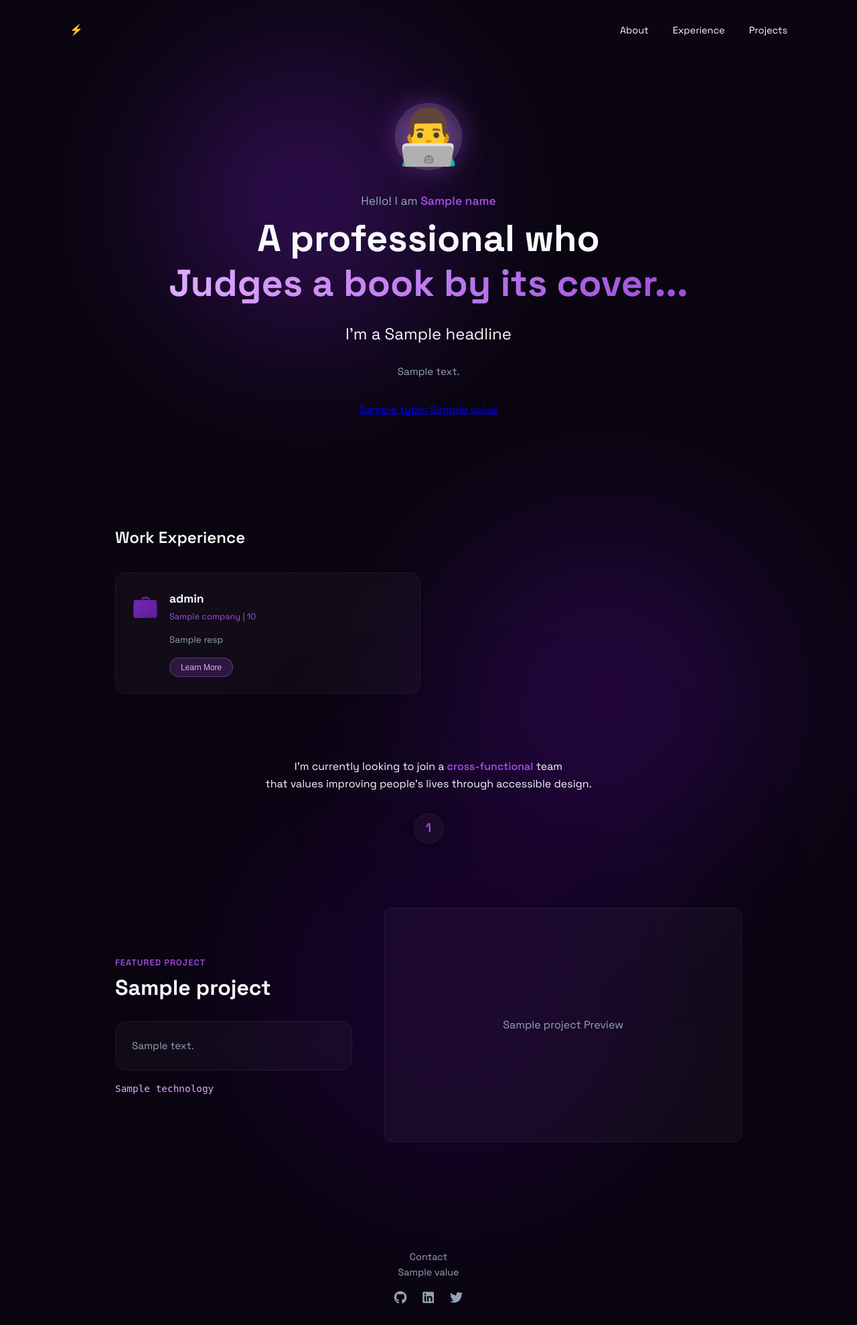
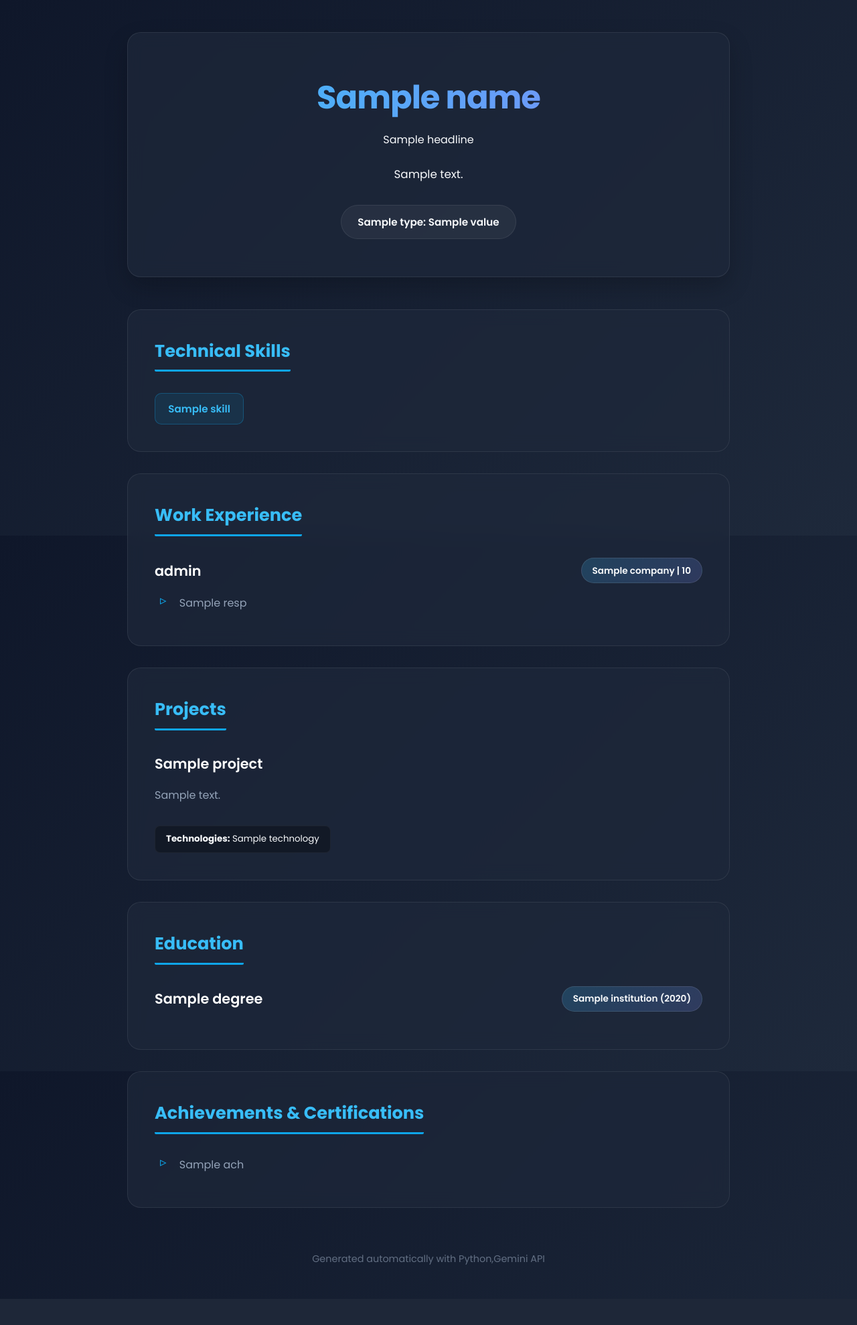
Before and after one commit to latenight-coder05/ai_portfolio_generator, a Flask app: template templates/template.html in a window 1280 px wide. Shown: the whole page at 67% size. After the commit the page ends 1940 px from the top, so only its background shows below. Run offline with Flask 3, Linux system fonts and the light colour scheme; the template is opened without the code that fills it: most values are stand-ins (such as "Sample title", 1, 10 or a date in 2020).

Commit message:
Overhaul layout to normal one without cursor

```diff
--- a/static/style.css
+++ b/static/style.css
@@ -1,160 +1,265 @@
-@import url('https://fonts.googleapis.com/css2?family=Space+Grotesk:wght@300;400;600;700&display=swap');
+/* Import a modern, clean font from Google Fonts */
+@import url('https://fonts.googleapis.com/css2?family=Poppins:wght@300;400;600;700&display=swap');
 
 :root {
-  --bg-dark: #0a0510;
-  --glass-bg: rgba(255, 255, 255, 0.03);
-  --glass-border: rgba(255, 255, 255, 0.05);
-  --primary: #9d4edd;
-  --secondary: #7b2cbf;
+  /* Modern dark gradient background */
+  --bg-gradient: linear-gradient(135deg, #0f172a 0%, #1e293b 100%);
+
+  /* Glassmorphism card effects */
+  --card-bg: rgba(30, 41, 59, 0.7);
+  --card-border: rgba(255, 255, 255, 0.08);
+
+  /* Vibrant accent colors */
+  --primary: #0ea5e9;
+  --primary-hover: #38bdf8;
   --text-main: #f8fafc;
   --text-muted: #94a3b8;
+  --accent-glow: 0 8px 20px rgba(14, 165, 233, 0.3);
 }
 
-* { margin: 0; padding: 0; box-sizing: border-box; }
+* {
+  margin: 0;
+  padding: 0;
+  box-sizing: border-box;
+}
 
 body {
-  font-family: 'Space Grotesk', sans-serif;
-  background-color: var(--bg-dark);
+  font-family: 'Poppins', sans-serif;
+  background: var(--bg-gradient);
+  background-attachment: fixed;
   color: var(--text-main);
-  line-height: 1.6;
-  overflow-x: hidden;
-  position: relative;
+  line-height: 1.7;
+  padding: 3rem 1.5rem;
 }
 
-/* Background Glowing Orbs */
-.glow-orb {
-  position: absolute;
-  border-radius: 50%;
-  filter: blur(120px);
-  z-index: -1;
-  opacity: 0.5;
-}
-.orb-1 { top: 5%; left: 20%; width: 400px; height: 400px; background: #5a189a; }
-.orb-2 { top: 40%; right: 10%; width: 500px; height: 500px; background: #3c096c; }
-.orb-3 { bottom: 10%; left: 30%; width: 600px; height: 600px; background: #240046; }
-
-.navbar {
-  display: flex;
-  justify-content: space-between;
-  padding: 2rem 4rem;
-  max-width: 1200px;
+.container {
+  max-width: 900px;
   margin: 0 auto;
 }
-.nav-links a {
-  color: var(--text-main);
-  text-decoration: none;
-  margin-left: 2rem;
-  font-size: 0.9rem;
+
+/* ================= HEADER SECTION ================= */
+.header {
+  text-align: center;
+  padding: 3.5rem 2rem;
+  background: var(--card-bg);
+  backdrop-filter: blur(12px); /* Frosted glass blur */
+  border-radius: 20px;
+  border: 1px solid var(--card-border);
+  margin-bottom: 3rem;
+  box-shadow: 0 15px 35px rgba(0,0,0,0.2);
+  animation: fadeInDown 0.8s ease;
 }
 
-.container { max-width: 1000px; margin: 0 auto; padding: 0 2rem; }
-
-.header { text-align: center; padding: 4rem 0; }
-.profile-wrapper { position: relative; display: inline-block; margin-bottom: 2rem; }
-.profile-glow {
-  position: absolute;
-  top: 50%; left: 50%;
-  transform: translate(-50%, -50%);
-  width: 120px; height: 120px;
-  background: radial-gradient(circle, var(--primary) 0%, transparent 70%);
-  filter: blur(20px);
-  z-index: 0;
-}
-.profile-pic {
-  position: relative;
-  z-index: 1;
-  font-size: 5rem;
-  background: rgba(255,255,255,0.1);
-  border-radius: 50%;
-  width: 100px; height: 100px;
-  display: flex; align-items: center; justify-content: center;
-  border: 1px solid var(--glass-border);
-  backdrop-filter: blur(10px);
-}
-
-.greeting { font-size: 1.1rem; color: var(--text-muted); margin-bottom: 0.5rem; }
-.highlight { color: var(--primary); font-weight: 600; }
-h1 { font-size: 3.5rem; line-height: 1.2; margin-bottom: 1.5rem; }
-.gradient-text {
-  background: linear-gradient(to right, #e0aaff, #9d4edd);
-  background-clip: text;
-  -webkit-background-clip: text;
-  -webkit-text-fill-color: transparent;
-}
-
-.typewriter-text { font-size: 1.5rem; font-weight: 400; margin-bottom: 1.5rem; }
-.summary { max-width: 600px; margin: 0 auto 2rem; color: var(--text-muted); font-size: 0.95rem; }
-
-.section { margin-top: 6rem; }
-.section-title { font-size: 1.5rem; margin-bottom: 2rem; font-weight: 600; }
-
-.grid-2col { display: grid; grid-template-columns: 1fr 1fr; gap: 1.5rem; }
-.glass-card {
-  background: var(--glass-bg);
-  backdrop-filter: blur(16px);
-  border: 1px solid var(--glass-border);
-  border-radius: 16px;
-  padding: 1.5rem;
-  display: flex;
-  gap: 1rem;
-  transition: transform 0.3s ease;
-}
-.card-icon {
-  font-size: 2rem;
-  background: linear-gradient(135deg, #7b2cbf, #3c096c);
+.header h1 {
+  font-size: 3rem;
+  font-weight: 700;
+  /* Gradient text effect */
+  background: linear-gradient(to right, #38bdf8, #818cf8);
   -webkit-background-clip: text;
   background-clip: text;
   -webkit-text-fill-color: transparent;
+  margin-bottom: 0.5rem;
+  letter-spacing: -1px;
 }
-.card-content h4 { font-size: 1.1rem; margin-bottom: 0.2rem; }
-.meta { display: block; font-size: 0.8rem; color: var(--primary); margin-bottom: 0.8rem; }
-.small-text { font-size: 0.85rem; color: var(--text-muted); margin-bottom: 1rem; }
-.card-btn {
-  background: rgba(157, 78, 221, 0.2);
-  color: #e0aaff;
-  border: 1px solid rgba(157, 78, 221, 0.5);
+
+.headline {
+  overflow: hidden;
+  white-space: nowrap;
+  /* Removed the border-right cursor */
+  animation: typing 2s steps(40, end); /* Removed the blinking animation */
+  margin: 0 auto 1.5rem auto;
+  max-width: fit-content;
+}
+
+.summary {
+  max-width: 700px;
+  margin: 0 auto 2rem auto;
+  font-size: 1.05rem;
+  color: var(--text-main);
+}
+
+/* ================= INTERACTIVE BUTTONS ================= */
+.contact-links {
+  display: flex;
+  flex-wrap: wrap;
+  justify-content: center;
+  gap: 1rem;
+}
+
+.contact-links a {
+  text-decoration: none;
+  color: var(--text-main);
+  background: rgba(255, 255, 255, 0.05);
+  padding: 0.7rem 1.5rem;
+  border-radius: 30px;
+  border: 1px solid var(--card-border);
+  font-size: 0.95rem;
+  font-weight: 600;
+  transition: all 0.3s ease;
+}
+
+/* Button Hover State */
+.contact-links a:hover {
+  background: var(--primary);
+  color: #fff;
+  border-color: var(--primary);
+  box-shadow: var(--accent-glow);
+  transform: translateY(-4px); /* Lifts the button up */
+}
+
+/* ================= CONTENT CARDS ================= */
+.card {
+  background: var(--card-bg);
+  backdrop-filter: blur(12px);
+  border-radius: 20px;
+  border: 1px solid var(--card-border);
+  padding: 2.5rem;
+  margin-bottom: 2rem;
+  transition: transform 0.4s ease, box-shadow 0.4s ease, border-color 0.4s;
+  animation: fadeInUp 0.8s ease backwards;
+}
+
+/* Staggered load animations for cards */
+.card:nth-child(1) { animation-delay: 0.1s; }
+.card:nth-child(2) { animation-delay: 0.2s; }
+.card:nth-child(3) { animation-delay: 0.3s; }
+.card:nth-child(4) { animation-delay: 0.4s; }
+
+/* Card Hover State */
+.card:hover {
+  transform: translateY(-6px);
+  box-shadow: 0 20px 40px rgba(0,0,0,0.4);
+  border-color: rgba(56, 189, 248, 0.4);
+}
+
+.card h2 {
+  font-size: 1.6rem;
+  color: var(--primary-hover);
+  margin-bottom: 2rem;
+  display: inline-block;
+  border-bottom: 3px solid var(--primary);
+  padding-bottom: 0.4rem;
+  border-radius: 2px;
+}
+
+/* ================= INTERACTIVE SKILLS ================= */
+.skills-grid {
+  display: flex;
+  flex-wrap: wrap;
+  gap: 1rem;
+}
+
+.skill-tag {
+  background: rgba(14, 165, 233, 0.1);
+  color: var(--primary-hover);
+  border: 1px solid rgba(14, 165, 233, 0.3);
+  padding: 0.6rem 1.2rem;
+  border-radius: 10px;
+  font-size: 0.95rem;
+  font-weight: 600;
+  transition: all 0.3s cubic-bezier(0.175, 0.885, 0.32, 1.275);
+  cursor: default;
+}
+
+/* Skill Hover State */
+.skill-tag:hover {
+  background: var(--primary);
+  color: #fff;
+  transform: scale(1.1) rotate(-2deg); /* Pops out and tilts slightly */
+  box-shadow: var(--accent-glow);
+}
+
+/* ================= LIST ITEMS & TYPOGRAPHY ================= */
+.item {
+  margin-bottom: 2.5rem;
+  padding-bottom: 2rem;
+  border-bottom: 1px solid rgba(255, 255, 255, 0.05);
+}
+
+.item:last-child {
+  margin-bottom: 0;
+  padding-bottom: 0;
+  border-bottom: none;
+}
+
+.item-header {
+  display: flex;
+  justify-content: space-between;
+  align-items: center;
+  flex-wrap: wrap;
+  margin-bottom: 1rem;
+  gap: 1rem;
+}
+
+.item-header h3 {
+  font-size: 1.3rem;
+  color: #fff;
+  font-weight: 600;
+}
+
+/* Highlighted Meta Badges (Dates/Companies) */
+.meta {
+  font-size: 0.85rem;
+  color: var(--text-main);
+  font-weight: 600;
+  background: linear-gradient(135deg, rgba(56, 189, 248, 0.2), rgba(129, 140, 248, 0.2));
   padding: 0.4rem 1rem;
   border-radius: 20px;
-  font-size: 0.75rem;
-  cursor: pointer;
-  transition: all 0.3s;
+  border: 1px solid rgba(255, 255, 255, 0.1);
 }
-.card-btn:hover { background: var(--primary); color: #fff; }
 
-.text-center { text-align: center; }
-.skills-dock {
-  display: flex; justify-content: center; gap: 1rem; margin-top: 2rem; flex-wrap: wrap;
+.item p {
+  color: var(--text-muted);
+  margin-bottom: 1rem;
 }
-.skill-icon {
-  width: 45px; height: 45px;
-  background: var(--glass-bg);
-  border: 1px solid var(--glass-border);
-  border-radius: 50%;
-  display: flex; align-items: center; justify-content: center;
-  font-weight: 600; font-size: 1.2rem; color: var(--primary);
-  box-shadow: 0 4px 15px rgba(0,0,0,0.3);
-  transition: transform 0.3s, box-shadow 0.3s;
+
+/* Custom Bullet Points */
+ul {
+  list-style-type: none;
+  margin-left: 0.5rem;
 }
-.skill-icon:hover { transform: translateY(-5px); box-shadow: 0 10px 25px rgba(157,78,221,0.4); }
 
-.project-showcase {
-  display: flex; align-items: center; gap: 3rem; margin-bottom: 6rem;
-}
-.project-showcase.reverse { flex-direction: row-reverse; }
-.project-info { flex: 1; }
-.project-info .badge { color: var(--primary); font-size: 0.8rem; font-weight: 600; text-transform: uppercase; letter-spacing: 1px; }
-.project-info h3 { font-size: 2rem; margin-bottom: 1.5rem; }
-.project-desc { padding: 1.5rem; font-size: 0.95rem; color: var(--text-muted); }
-.tech-stack { margin-top: 1rem; font-family: monospace; color: #e0aaff; font-size: 0.9rem; }
-.project-image-placeholder {
-  flex: 1.5;
-  background: var(--glass-bg);
-  border: 1px solid var(--glass-border);
-  border-radius: 12px;
-  height: 350px;
-  display: flex; align-items: center; justify-content: center;
+ul li {
+  position: relative;
+  padding-left: 1.8rem;
+  margin-bottom: 0.6rem;
   color: var(--text-muted);
 }
 
-footer { text-align: center; padding: 4rem 0 2rem; color: var(--text-muted); font-size: 0.9rem; }
-.social-icons { margin-top: 1rem; font-size: 1.2rem; display: flex; justify-content: center; gap: 1.5rem; }
+ul li::before {
+  content: "▹";
+  position: absolute;
+  left: 0;
+  color: var(--primary);
+  font-size: 1.2rem;
+  line-height: 1;
+}
+
+.tech-stack small {
+  display: inline-block;
+  margin-top: 1rem;
+  color: var(--text-main);
+  background: rgba(0, 0, 0, 0.3);
+  padding: 0.5rem 1rem;
+  border-radius: 8px;
+  border: 1px solid rgba(255, 255, 255, 0.05);
+}
+
+footer {
+  text-align: center;
+  margin-top: 4rem;
+  color: var(--text-muted);
+  font-size: 0.9rem;
+  opacity: 0.6;
+}
+
+/* ================= KEYFRAME ANIMATIONS ================= */
+@keyframes fadeInDown {
+  from { opacity: 0; transform: translateY(-30px); }
+  to { opacity: 1; transform: translateY(0); }
+}
+
+@keyframes fadeInUp {
+  from { opacity: 0; transform: translateY(30px); }
+  to { opacity: 1; transform: translateY(0); }
+}
--- a/templates/template.html
+++ b/templates/template.html
@@ -4,41 +4,16 @@
   <meta charset="UTF-8" />
   <meta name="viewport" content="width=device-width, initial-scale=1.0" />
   <title>{{ name }} | Portfolio</title>
+
+  <!-- Updated link for Flask to find style.css inside the static folder -->
   <link rel="stylesheet" href="{{ url_for('static', filename='style.css') }}" />
-  <link rel="stylesheet" href="https://cdnjs.cloudflare.com/ajax/libs/font-awesome/6.4.0/css/all.min.css">
 </head>
 <body>
-  <div class="glow-orb orb-1"></div>
-  <div class="glow-orb orb-2"></div>
-  <div class="glow-orb orb-3"></div>
-
-  <nav class="navbar">
-    <div class="logo">⚡</div>
-    <div class="nav-links">
-      <a href="#about">About</a>
-      <a href="#experience">Experience</a>
-      <a href="#projects">Projects</a>
-    </div>
-  </nav>
-
   <div class="container">
-    <header class="header" id="about">
-      <div class="profile-wrapper">
-        <div class="profile-glow"></div>
-        <div class="profile-pic">👨‍💻</div>
-      </div>
-
-      <p class="greeting">Hello! I am <span class="highlight">{{ name }}</span></p>
-      <h1>A professional who <br> <span class="gradient-text">Judges a book by its cover...</span></h1>
-
-      <!-- Blinking cursor removed here -->
-      {% if headline %}
-        <h2 class="typewriter-text">I'm a {{ headline }}</h2>
-      {% endif %}
-
-      {% if summary %}
-        <p class="summary">{{ summary }}</p>
-      {% endif %}
+    <header class="header">
+      <h1>{{ name }}</h1>
+      {% if headline %}<p class="headline">{{ headline }}</p>{% endif %}
+      {% if summary %}<p class="summary">{{ summary }}</p>{% endif %}
 
       {% if contact and contact|length > 0 %}
       <div class="contact-links">
@@ -54,83 +29,87 @@
     </header>
 
     <main>
-      {% if experience and experience|length > 0 %}
-      <section class="section" id="experience">
-        <h3 class="section-title">Work Experience</h3>
-        <div class="grid-2col">
-          {% for job in experience %}
-            <div class="glass-card tilt-card">
-              <div class="card-icon">💼</div>
-              <div class="card-content">
-                <h4>{{ job.role }}</h4>
-                <span class="meta">{{ job.company }} | {{ job.duration }}</span>
-                {% if job.responsibilities %}
-                  <p class="small-text">{{ job.responsibilities[0] }}</p>
-                {% endif %}
-                <button class="card-btn">Learn More</button>
-              </div>
-            </div>
+      {% if skills and skills|length > 0 %}
+      <section class="card">
+        <h2>Technical Skills</h2>
+        <div class="skills-grid">
+          {% for skill in skills %}
+            <span class="skill-tag">{{ skill }}</span>
           {% endfor %}
         </div>
       </section>
       {% endif %}
 
-      {% if skills and skills|length > 0 %}
-      <section class="section text-center">
-        <p class="pre-title">I'm currently looking to join a <span class="highlight">cross-functional</span> team</p>
-        <p class="sub-title">that values improving people's lives through accessible design.</p>
-        <div class="skills-dock">
-          {% for skill in skills %}
-            <div class="skill-icon">{{ skill[0] }}</div>
+      {% if experience and experience|length > 0 %}
+      <section class="card">
+        <h2>Work Experience</h2>
+        {% for job in experience %}
+          <div class="item">
+            <div class="item-header">
+              <h3>{{ job.role }}</h3>
+              <span class="meta">{{ job.company }} | {{ job.duration }}</span>
+            </div>
+            {% if job.responsibilities and job.responsibilities|length > 0 %}
+            <ul>
+              {% for resp in job.responsibilities %}
+                <li>{{ resp }}</li>
               {% endfor %}
+            </ul>
+            {% endif %}
           </div>
+        {% endfor %}
       </section>
       {% endif %}
 
       {% if projects and projects|length > 0 %}
-      <section class="section" id="projects">
+      <section class="card">
+        <h2>Projects</h2>
         {% for project in projects %}
-          <div class="project-showcase {% if loop.index is divisibleby 2 %}reverse{% endif %}">
-            <div class="project-info">
-              <span class="badge">Featured Project</span>
+          <div class="item">
+            <div class="item-header">
               <h3>{{ project.title }}</h3>
-              <div class="glass-card project-desc">
+            </div>
             <p>{{ project.description }}</p>
-              </div>
-              {% if project.technologies %}
+            {% if project.technologies and project.technologies|length > 0 %}
               <div class="tech-stack">
-                  {{ project.technologies | join(' · ') }}
+                <small><strong>Technologies:</strong> {{ project.technologies | join(', ') }}</small>
               </div>
             {% endif %}
           </div>
-            <div class="project-image-placeholder">
-              <span>{{ project.title }} Preview</span>
+        {% endfor %}
+      </section>
+      {% endif %}
+
+      {% if education and education|length > 0 %}
+      <section class="card">
+        <h2>Education</h2>
+        {% for edu in education %}
+          <div class="item">
+            <div class="item-header">
+              <h3>{{ edu.degree }}</h3>
+              <span class="meta">{{ edu.institution }} ({{ edu.year }})</span>
             </div>
           </div>
         {% endfor %}
       </section>
       {% endif %}
+
+      {% if achievements and achievements|length > 0 %}
+      <section class="card">
+        <h2>Achievements & Certifications</h2>
+        <ul>
+          {% for ach in achievements %}
+            <li>{{ ach }}</li>
+          {% endfor %}
+        </ul>
+      </section>
+      {% endif %}
     </main>
 
     <footer>
-      <p>Contact</p>
-      {% if contact %}<p>{{ contact[0].value }}</p>{% endif %}
-      <div class="social-icons">
-        <i class="fab fa-github"></i>
-        <i class="fab fa-linkedin"></i>
-        <i class="fab fa-twitter"></i>
-      </div>
+      <p>Generated automatically with Python,Gemini API</p>
     </footer>
   </div>
 
-  <script src="https://cdnjs.cloudflare.com/ajax/libs/vanilla-tilt/1.7.0/vanilla-tilt.min.js"></script>
-  <script>
-    VanillaTilt.init(document.querySelectorAll(".tilt-card"), {
-      max: 10,
-      speed: 400,
-      glare: true,
-      "max-glare": 0.1
-    });
-  </script>
 </body>
 </html>
```
Lines whose indentation alone changed are shown as unchanged.
